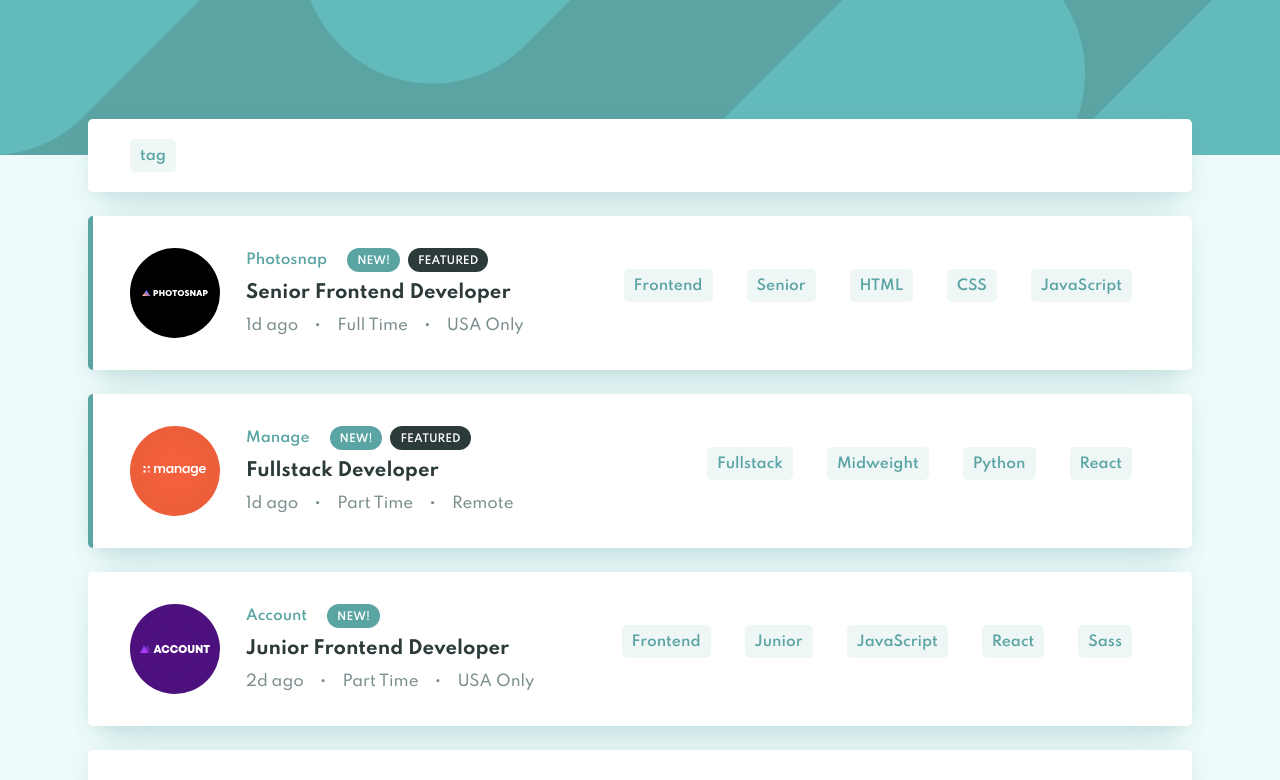
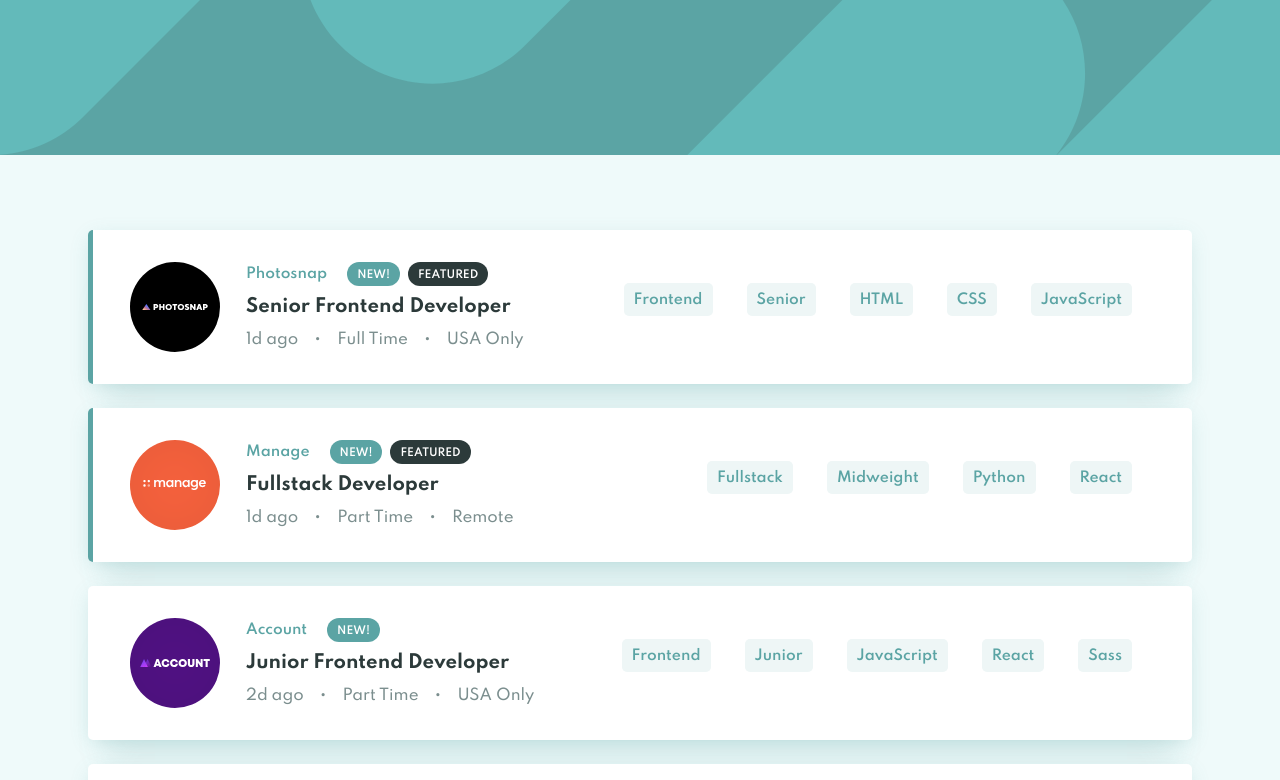
Before and after one commit to gbphelps/glean, a React app: page / in a window 1280 px wide. Shown: the top 780 px of the page. Built offline with nearby package versions, Linux system fonts and the light colour scheme.

Commit message:
change positioning of filter box

```diff
--- a/src/app.scss
+++ b/src/app.scss
@@ -4,7 +4,7 @@
   @include v.document-margins;
 
   position: relative;
-  top: -36px;
+  padding-top: 75px;
 }
 
 .header {
@@ -16,6 +16,23 @@
   svg {
     min-width: 100%;
     min-height: 100%;
+  }
+
+  .header-content {
+    @include v.document-margins;
+
+    height: 100%;
+  }
+
+  .header-content-inner {
+    height: 100%;
+  }
+
+  .filters-card {
+    width: 100%;
+    position: absolute;
+    margin-bottom: 0;
+    bottom: -36px;
   }
 }
 
--- a/src/app.tsx
+++ b/src/app.tsx
@@ -1,5 +1,6 @@
 import React from 'react';
 import './app.scss';
+import cn from 'classnames';
 import useCategories from './utils/useCategories';
 import Job from './components/job';
 import jobs from '../data.json';
@@ -19,12 +20,22 @@ const App = (): JSX.Element => {
 
   return (
     <>
-      <div className="header" style={{ backgroundImage: 'url(./images/bg-header-desktop.svg)' }} />
-      <div className="content">
-        <div className="filters-card">
-          <div className="tag">tag</div>
+      <div
+        className="header"
+        style={{ backgroundImage: 'url(./images/bg-header-desktop.svg)' }}
+      >
+        <div className="header-content">
+          <div className="header-content-inner">
+            { !!categories.length
+          && (
+          <div className="filters-card">
+            <div className="tag">tag</div>
+          </div>
+          )}
+          </div>
         </div>
-
+      </div>
+      <div className={cn('content', { filtered: categories.length })}>
         { jobs.filter(filterFunc).map(
           (job) => <Job {...job} />,
         ) }
--- a/src/components/job/index.tsx
+++ b/src/components/job/index.tsx
@@ -23,10 +23,11 @@ const Job = ({
 
   const getUrl = (category: string) => {
     const nextCategories = [];
+    const uncasedCategory = category.toLowerCase();
     categories.forEach((c) => {
-      if (c !== category) nextCategories.push(c);
+      if (c !== uncasedCategory) nextCategories.push(c);
     });
-    nextCategories.push(category.toLowerCase());
+    nextCategories.push(uncasedCategory);
     return `/filter?categories=${nextCategories.sort().join(',')}`;
   };
 
```
